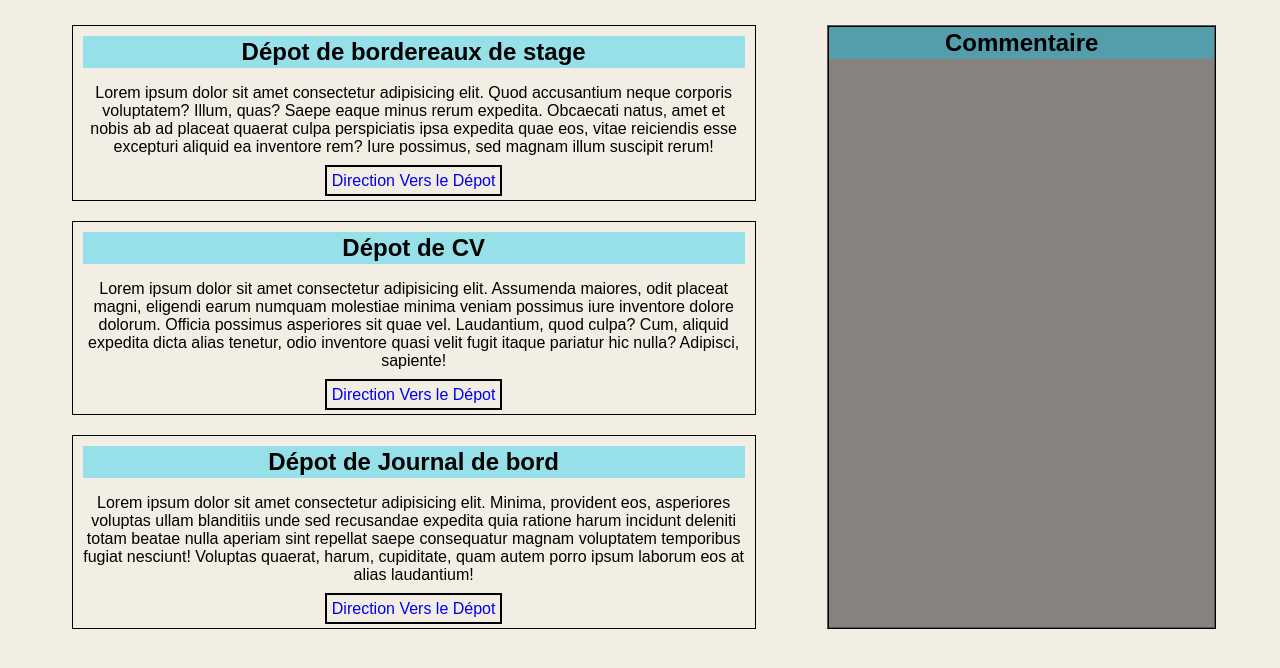
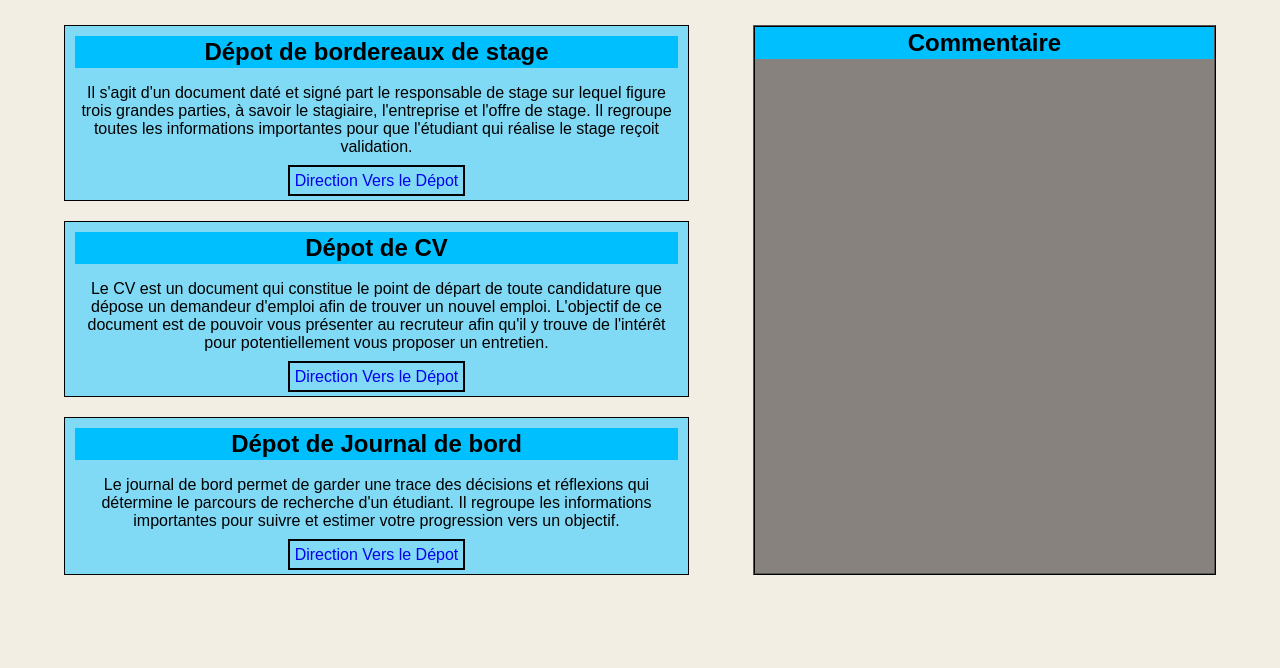
Before and after one commit to athosEquipe4/Equipe4, a PHP site: page /Html/page_accueil.html in a window 1280 px wide. Shown: the part 60-728 px from the top of the page. Run offline with PHP 8.4, Linux system fonts and the light colour scheme.

Commit message:
Add files via upload
update de bos

```diff
--- a/CSS/accueil.css
+++ b/CSS/accueil.css
@@ -53,6 +53,7 @@ header nav a:hover {
     margin-left: auto;
     margin-right: auto;
     text-align: center;
+    background-color: #81DAF5;
 }
 
 .main .commentaire{
@@ -66,7 +67,7 @@ header nav a:hover {
 }
 
 h2{
-    background-color: #03c8f462;
+    background-color: #00BFFF;
     margin: 0px;
     padding: 2px;
     text-align: center;
--- a/Html/page_accueil.html
+++ b/Html/page_accueil.html
@@ -32,57 +32,43 @@
                 <section class="bloc">
                     <h2>Dépot de bordereaux de stage</h2>
                     <p>
-                        Lorem ipsum dolor sit amet consectetur
-                        adipisicing elit. Quod accusantium neque corporis
-                        voluptatem?
-                        Illum, quas? Saepe eaque minus rerum expedita. Obcaecati
-                        natus,
-                        amet et nobis ab ad placeat quaerat culpa perspiciatis
-                        ipsa
-                        expedita quae eos, vitae reiciendis esse excepturi
-                        aliquid
-                        ea
-                        inventore rem? Iure possimus, sed magnam illum suscipit
-                        rerum!
+                        Il s'agit d'un document daté et signé part le
+                        responsable de stage sur lequel figure trois grandes
+                        parties, à savoir le stagiaire, l'entreprise et l'offre
+                        de stage. Il regroupe toutes les informations
+                        importantes pour que l'étudiant qui réalise le stage
+                        reçoit validation.
+
                     </p>
-                    <a href="page_BOS.html" class="direction">Direction Vers le Dépot</a>
+                    <a href="page_BOS.html" class="direction">Direction Vers le
+                        Dépot</a>
                 </section>
 
                 <section class="bloc">
                     <h2>Dépot de CV</h2>
                     <p>
-                        Lorem ipsum dolor sit amet consectetur adipisicing elit.
-                        Assumenda maiores, odit placeat magni, eligendi earum
-                        numquam
-                        molestiae minima veniam possimus iure inventore dolore
-                        dolorum.
-                        Officia possimus asperiores sit quae vel. Laudantium,
-                        quod
-                        culpa? Cum, aliquid expedita dicta alias tenetur, odio
-                        inventore
-                        quasi velit fugit itaque pariatur hic nulla? Adipisci,
-                        sapiente!
+                        Le CV est un document qui constitue le point de départ
+                        de toute candidature que dépose un demandeur d'emploi
+                        afin de trouver un nouvel emploi. L'objectif de ce
+                        document est de pouvoir vous présenter au recruteur afin
+                        qu'il y trouve de l'intérêt pour potentiellement vous
+                        proposer un entretien.
                     </p>
-                    <a href="page_cv.html" class="direction">Direction Vers le Dépot</a>
+                    <a href="page_cv.html" class="direction">Direction Vers le
+                        Dépot</a>
                 </section>
 
                 <section class="bloc">
                     <h2>Dépot de Journal de bord</h2>
                     <p>
-                        Lorem ipsum dolor sit amet consectetur adipisicing elit.
-                        Minima,
-                        provident eos, asperiores voluptas ullam blanditiis unde
-                        sed
-                        recusandae expedita quia ratione harum incidunt deleniti
-                        totam
-                        beatae nulla aperiam sint repellat saepe consequatur
-                        magnam
-                        voluptatem temporibus fugiat nesciunt! Voluptas quaerat,
-                        harum,
-                        cupiditate, quam autem porro ipsum laborum eos at alias
-                        laudantium!
+                        Le journal de bord permet de garder une trace des
+                        décisions et réflexions qui détermine le parcours de
+                        recherche d'un étudiant. Il regroupe les informations
+                        importantes pour suivre et estimer votre progression
+                        vers un objectif.
                     </p>
-                    <a href="page_jdb.html" class="direction">Direction Vers le Dépot</a>
+                    <a href="page_jdb.html" class="direction">Direction Vers le
+                        Dépot</a>
                 </section>
             </article>
 
```
Also changed, not shown: CSS/bos.css (+59 -19 lines), Html/page_BOS.html (+27 -3 lines).
